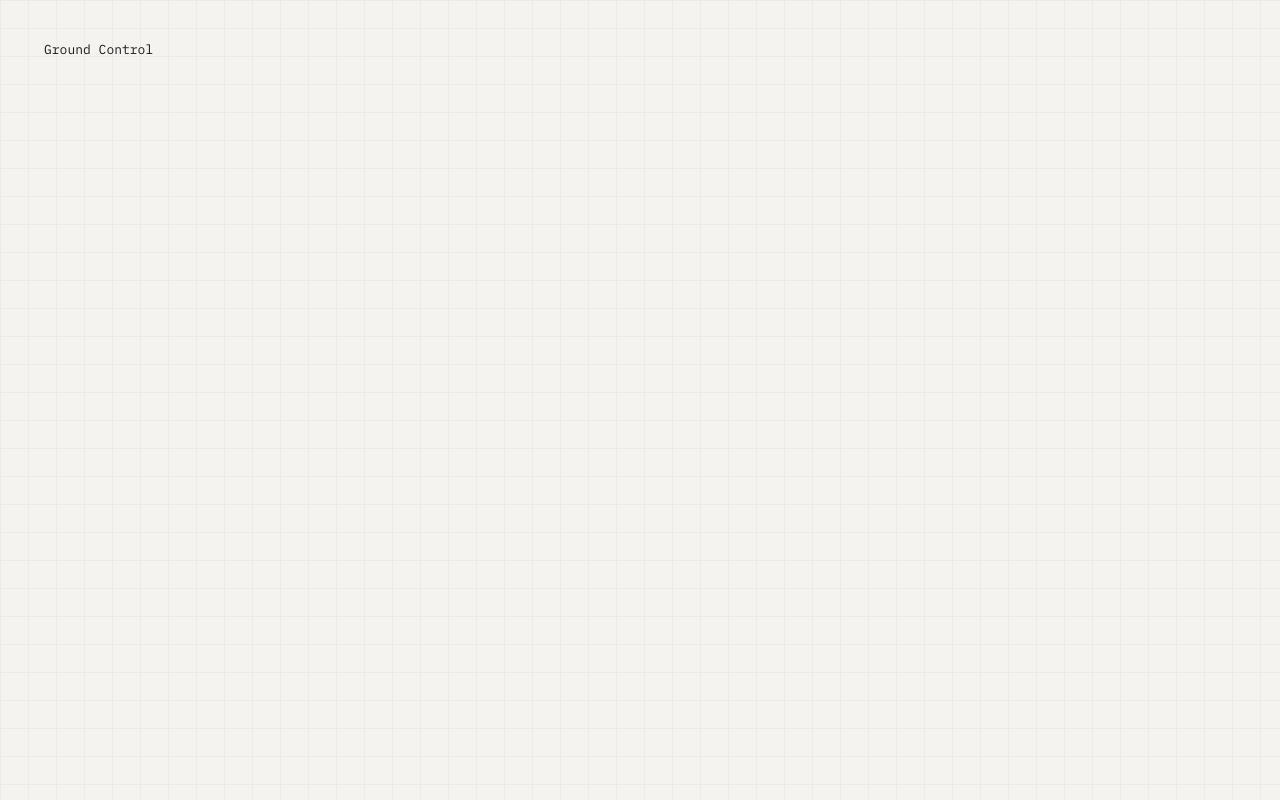
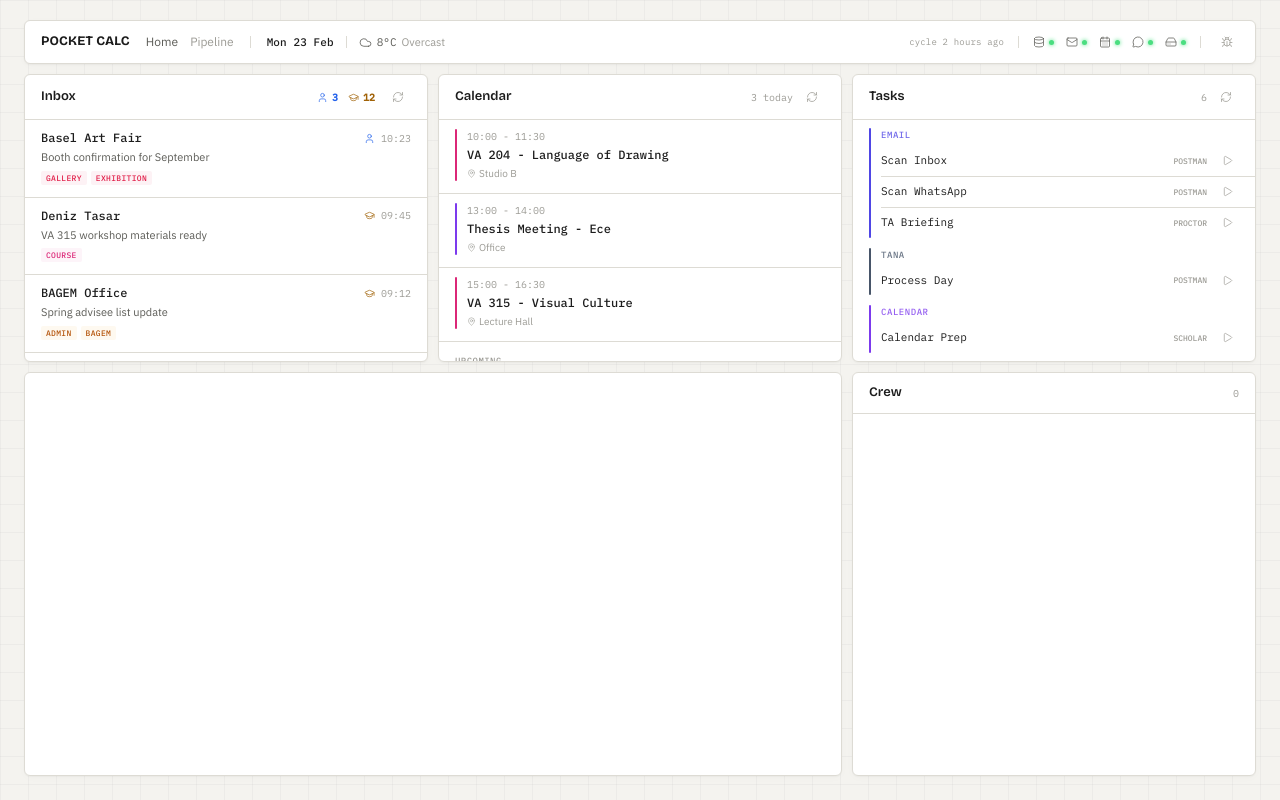
Before and after one commit to keremozan/ground-control, a Next.js app: page / in a window 1280 px wide. Built offline with nearby package versions, Linux system fonts and the light colour scheme.

Commit message:
feat: home page assembled with real backend

```diff
--- a/app/page.tsx
+++ b/app/page.tsx
@@ -1,3 +1,33 @@
+"use client";
+import { ChatProvider } from "@/lib/chat-store";
+import InboxWidget from "@/components/home/InboxWidget";
+import CalendarWidget from "@/components/home/CalendarWidget";
+import TasksWidget from "@/components/home/TasksWidget";
+import CrewWidget from "@/components/home/CrewWidget";
+import ChatWidget from "@/components/home/ChatWidget";
+import StatusBar from "@/components/home/StatusBar";
+
 export default function Home() {
-  return <div style={{ padding: 20, fontFamily: "var(--font-mono)" }}>Ground Control</div>;
+  return (
+    <ChatProvider>
+      <div style={{
+        display: "grid",
+        gridTemplateRows: "44px 1fr 1.4fr",
+        gridTemplateColumns: "1fr 1fr 1fr",
+        gap: 10,
+        height: "calc(100vh - 44px)",
+      }}>
+        <div style={{ gridColumn: "span 3", height: "100%" }}>
+          <StatusBar />
+        </div>
+        <InboxWidget />
+        <CalendarWidget />
+        <TasksWidget />
+        <div style={{ gridColumn: "span 2", height: "100%" }}>
+          <ChatWidget />
+        </div>
+        <CrewWidget />
+      </div>
+    </ChatProvider>
+  );
 }
```
